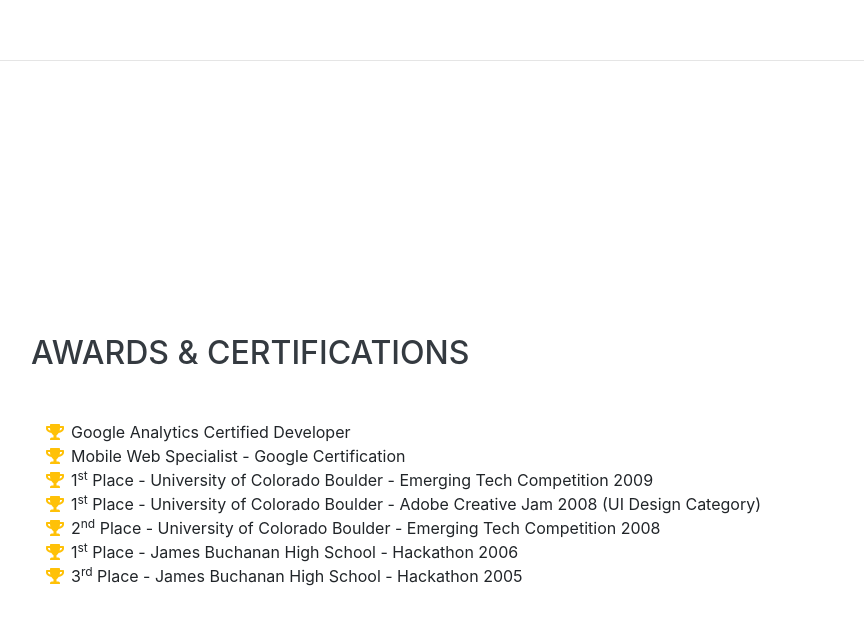
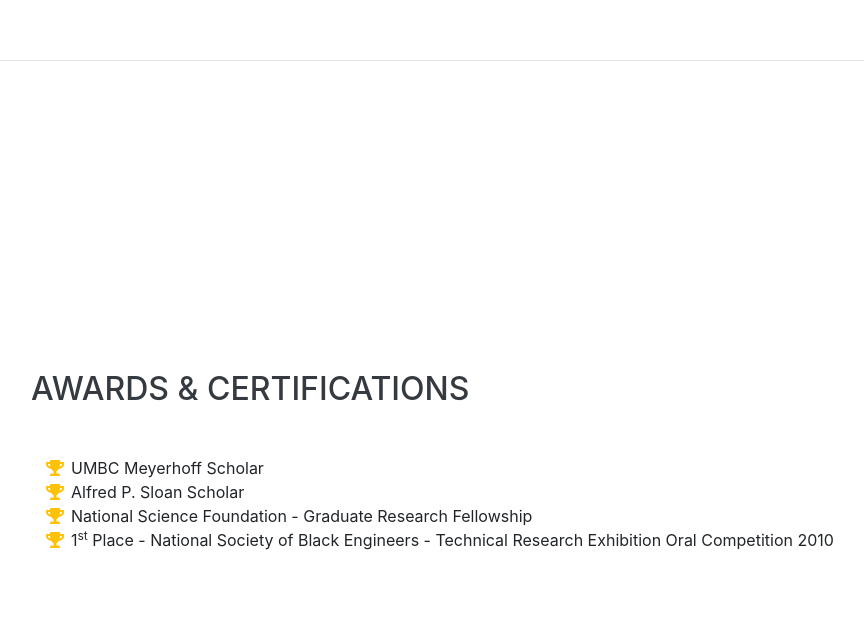
Before and after one commit to nateej1/nateeCV, a website with bundled scripts: page index.html in a window 1280 px wide. Shown: the part 4237-4862 px from the top of the page, without its empty margins (289-1153 px from the left). Built offline with nearby package versions, Linux system fonts and the light colour scheme; a web font is replaced by a local one.

Commit message:
modified Awards section
removed filler text and added some accolades

```diff
--- a/index.html
+++ b/index.html
@@ -270,14 +270,20 @@
         <ul class="fa-ul mb-0">
           <li>
             <i class="fa-li fa fa-trophy text-warning"></i>
-            Google Analytics Certified Developer</li>
+            UMBC Meyerhoff Scholar </li>
           <li>
             <i class="fa-li fa fa-trophy text-warning"></i>
-            Mobile Web Specialist - Google Certification</li>
+            Alfred P. Sloan Scholar</li>
+          <li>
+          <li>
+            <i class="fa-li fa fa-trophy text-warning"></i>
+            National Science Foundation - Graduate Research Fellowship</li>
           <li>
             <i class="fa-li fa fa-trophy text-warning"></i>
             1<sup>st</sup>
-            Place - University of Colorado Boulder - Emerging Tech Competition 2009</li>
+            Place - National Society of Black Engineers - Technical Research Exhibition Oral Competition 2010 </li>
+
+<!--Extra code formatted for Awards section
           <li>
             <i class="fa-li fa fa-trophy text-warning"></i>
             1<sup>st</sup>
@@ -294,6 +300,8 @@
             <i class="fa-li fa fa-trophy text-warning"></i>
             3<sup>rd</sup>
             Place - James Buchanan High School - Hackathon 2005</li>
+
+-->
         </ul>
       </div>
     </section>
```
